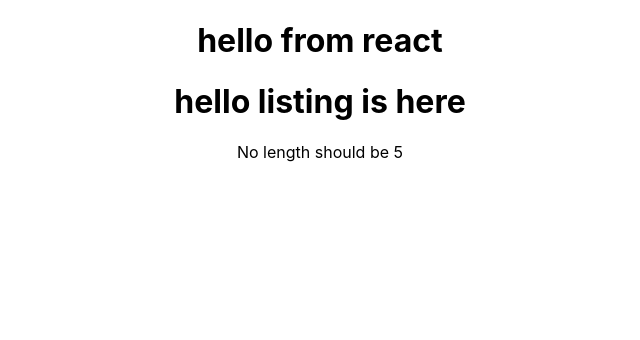
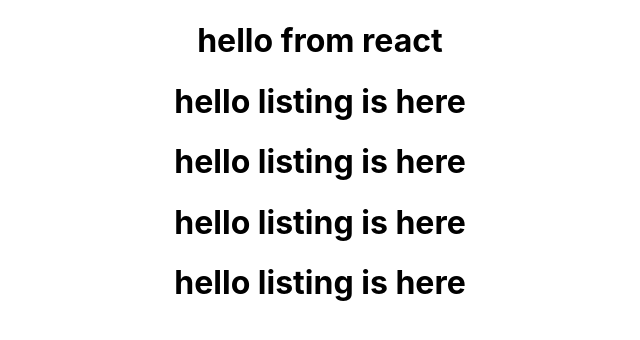
Before and after one commit to parmjeet1313/react, a React (Create React App) app: page / in a window 1280 px wide. Shown: the top 340 px of the page, without its empty margins (320-960 px from the left). Built offline with nearby package versions, Linux system fonts and the light colour scheme.

Commit message:
fragment means remove extra html elements like div

```diff
--- a/src/users.js
+++ b/src/users.js
@@ -12,12 +12,13 @@
     { name: 'nav', age: '10' }
   ])
   return(
-      <div>
+      <>
           <h1>hello listing is here</h1>
-    {
-        user.length==55?<div>yes ,  this is right</div>:<div>No length should be 5 </div>
-    }
-        </div>
+          <h1>hello listing is here</h1>
+          <h1>hello listing is here</h1>
+          <h1>hello listing is here</h1>
+
+        </>
     )
 
 
```
